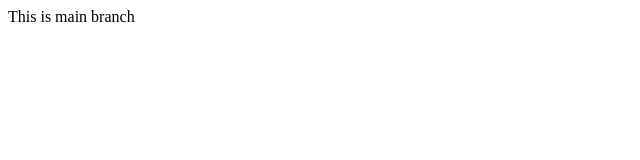
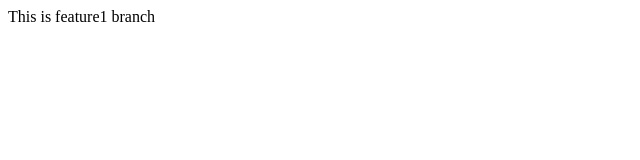
Before and after one commit to uniassist1/GitPractice, a plain HTML site: page index.html in a window 1280 px wide. Shown: the full height of the page, 0-640 px from the left. Drawn offline with Linux system fonts and the light colour scheme.

Commit message:
changed line 2 on index.html file in feature branch

```diff
--- a/index.html
+++ b/index.html
@@ -1,3 +1,3 @@
 <html>
-    <p>This is main branch</p>
+    <p>This is feature1 branch</p>
 </html>
```
